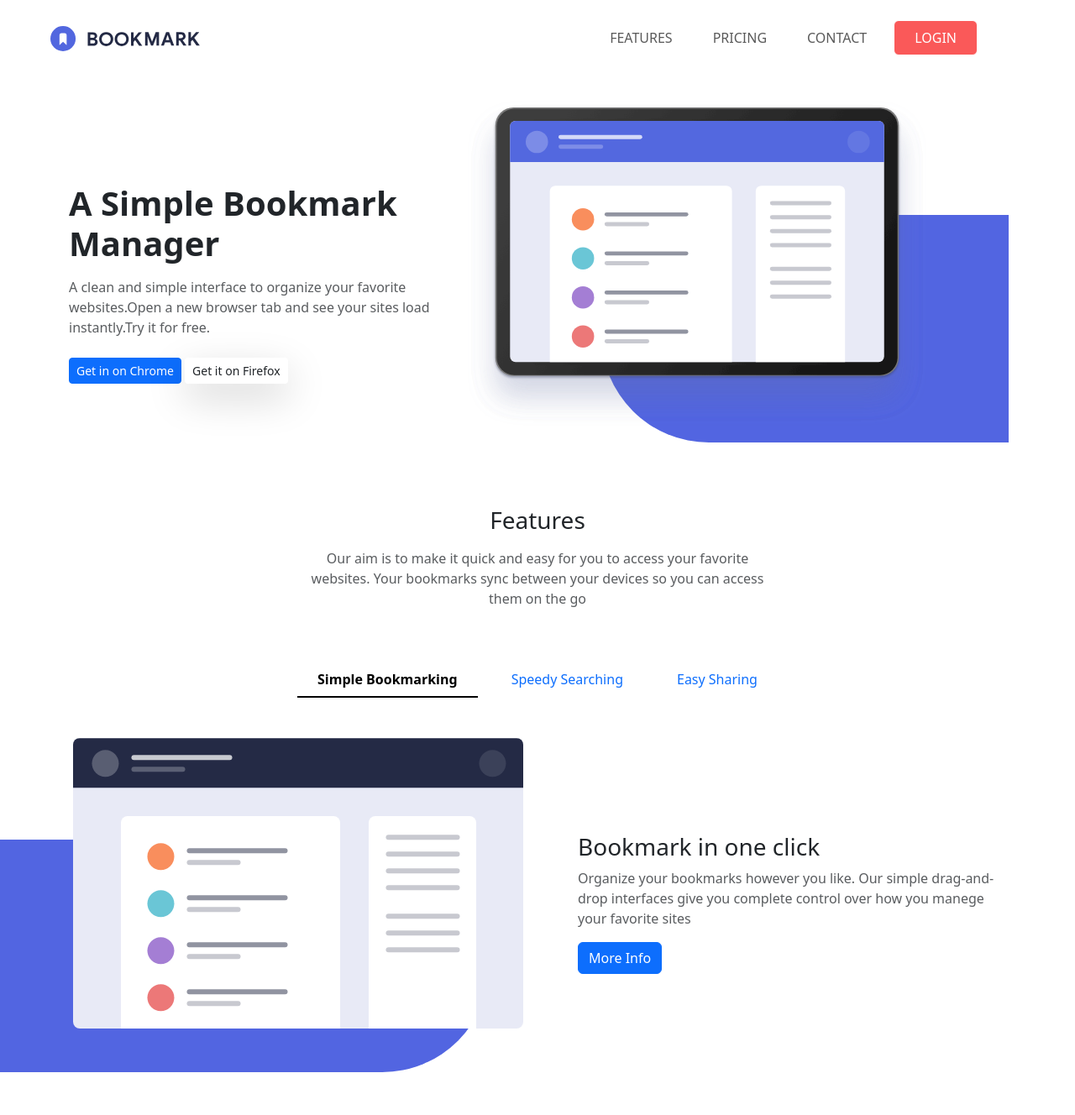
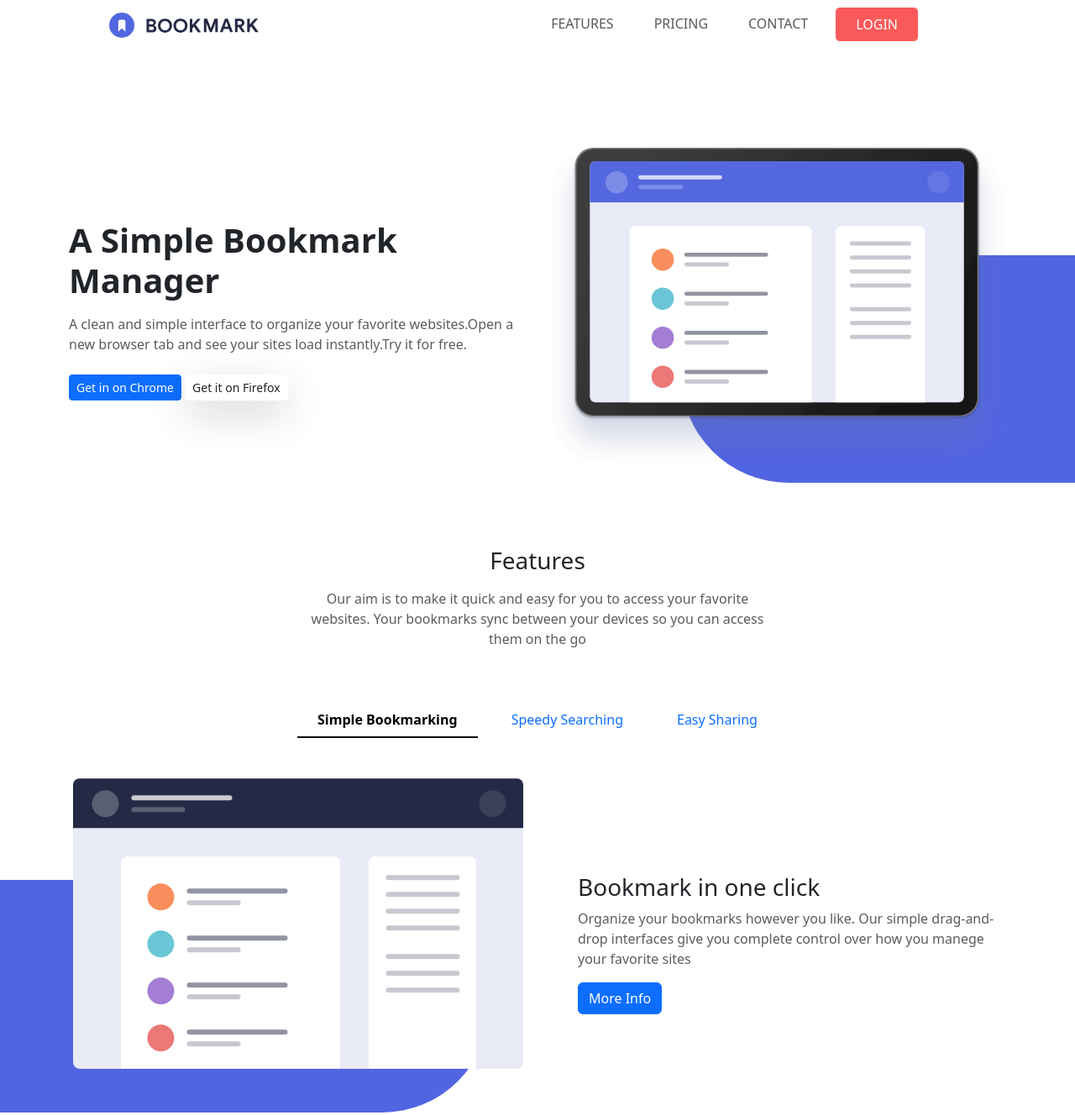
Before and after one commit to deuvede24/IT-Academy-Angular-Sprint1.2, a website: page index.html in a window 1280 px wide. Shown: the top 1328 px of the page at 84% size. Drawn offline with nearby package versions, Linux system fonts and the light colour scheme.

Commit message:
medidas blue

```diff
--- a/index.html
+++ b/index.html
@@ -8,11 +8,12 @@
   <link rel="stylesheet" href="main.css" />
 </head>
 
-<body>
+<body class="overflow-x-hidden">
   <header>
-    <div class="container-xl mx-10 my-4"> <!-- Agregado margen horizontal y centrado -->
-      <nav class="fixed-top navbar navbar-expand-lg bg-body px-2 px-lg-0 pt-4 pt-lg-4 pb-3">
-        <div class="container-fluid">
+    <div class="container mx-10 my-4"> <!-- Agregado margen horizontal y centrado -->
+      <div class="row my-5">
+        <nav class="fixed-top navbar navbar-expand-lg bg-body">
+          <div class="container">
             <a class="navbar-brand ms-lg-5" href="#">
               <img src="./img/Imagenes/logo-bookmark.svg" alt="logo Bookmark" height="30" />
             </a>
@@ -32,9 +33,14 @@
                 <li class="nav-item">
                   <a class="nav-link mx-3" href="#">contact</a>
                 </li>
+                <li class=" text-center">
+                  <button class="btn btn-secondary mx-2 py-2 px-4 rounded-2" type="button">LOGIN</button>
+                </li>
               </ul>
-            <div class="text-center">
-              <button class="btn btn-secondary mx-2 py-2 px-4 rounded-2" type="button">LOGIN</button>
+
+              <!--- <div class="text-center">
+
+              </div>-->
             </div>
           </div>
         </nav>
@@ -44,7 +50,7 @@
   <!-- main nivell1 ex.2-->
   <main class="container mt-5 pt-4">
     <div class="row flex-column-reverse row align-items-end flex-md-row d-flex">
-      <div class="text-center text-md-start col-md-3 col-lg-5 col align-self-center">
+      <div class="col-12 col-md-6 order-2 order-md-1 mt-3 mb-5 col align-self-center text-center text-md-start">
         <h1 class="fw-bold mt-5">A Simple Bookmark Manager</h1>
         <p class="text-body-secondary mt-3">
           A clean and simple interface to organize your favorite websites.Open
@@ -174,7 +180,8 @@
             </h2>
             <div id="flush-collapseOne" class="accordion-collapse collapse" aria-labelledby="flush-headingOne"
               data-bs-parent="#accordionFlushExample">
-              <div class="accordion-body text-body-secondary">Lorem ipsum dolor sit, amet consectetur adipisicing elit. Reprehenderit,
+              <div class="accordion-body text-body-secondary">Lorem ipsum dolor sit, amet consectetur adipisicing elit.
+                Reprehenderit,
                 quas.</div>
             </div>
           </div>
@@ -187,7 +194,8 @@
             </h2>
             <div id="flush-collapseTwo" class="accordion-collapse collapse" aria-labelledby="flush-headingTwo"
               data-bs-parent="#accordionFlushExample">
-              <div class="accordion-body text-body-secondary">Lorem ipsum dolor sit amet, consectetur adipisicing elit. Reprehenderit,
+              <div class="accordion-body text-body-secondary">Lorem ipsum dolor sit amet, consectetur adipisicing elit.
+                Reprehenderit,
                 suscipit?</div>
             </div>
           </div>
@@ -200,7 +208,8 @@
             </h2>
             <div id="flush-collapseThree" class="accordion-collapse collapse" aria-labelledby="flush-headingThree"
               data-bs-parent="#accordionFlushExample">
-              <div class="accordion-body text-body-secondary">Lorem ipsum dolor sit amet consectetur adipisicing elit. Illum, dicta!
+              <div class="accordion-body text-body-secondary">Lorem ipsum dolor sit amet consectetur adipisicing elit.
+                Illum, dicta!
               </div>
             </div>
           </div>
@@ -213,7 +222,8 @@
             </h2>
             <div id="flush-collapseFour" class="accordion-collapse collapse" aria-labelledby="flush-headingFour"
               data-bs-parent="#accordionFlushExample">
-              <div class="accordion-body text-body-secondary">Lorem ipsum dolor sit, amet consectetur adipisicing elit. At, vitae.
+              <div class="accordion-body text-body-secondary">Lorem ipsum dolor sit, amet consectetur adipisicing elit.
+                At, vitae.
               </div>
             </div>
           </div>
@@ -226,7 +236,6 @@
   </main>
 
   <footer>
-  <h3>hola</h3>
 
 
   </footer>
--- a/main.scss
+++ b/main.scss
@@ -63,7 +63,7 @@ $accordion-icon-active-color: $secondary;
 .blue-left-shadow {
     position: absolute;
     z-index: -1;
-    width: 130%;
+    width: 110%;
     height: 80%;
     top: 35%;
     right: 10%;
```
Also changed, not shown: main.css. Lines whose indentation alone changed are shown as unchanged.
